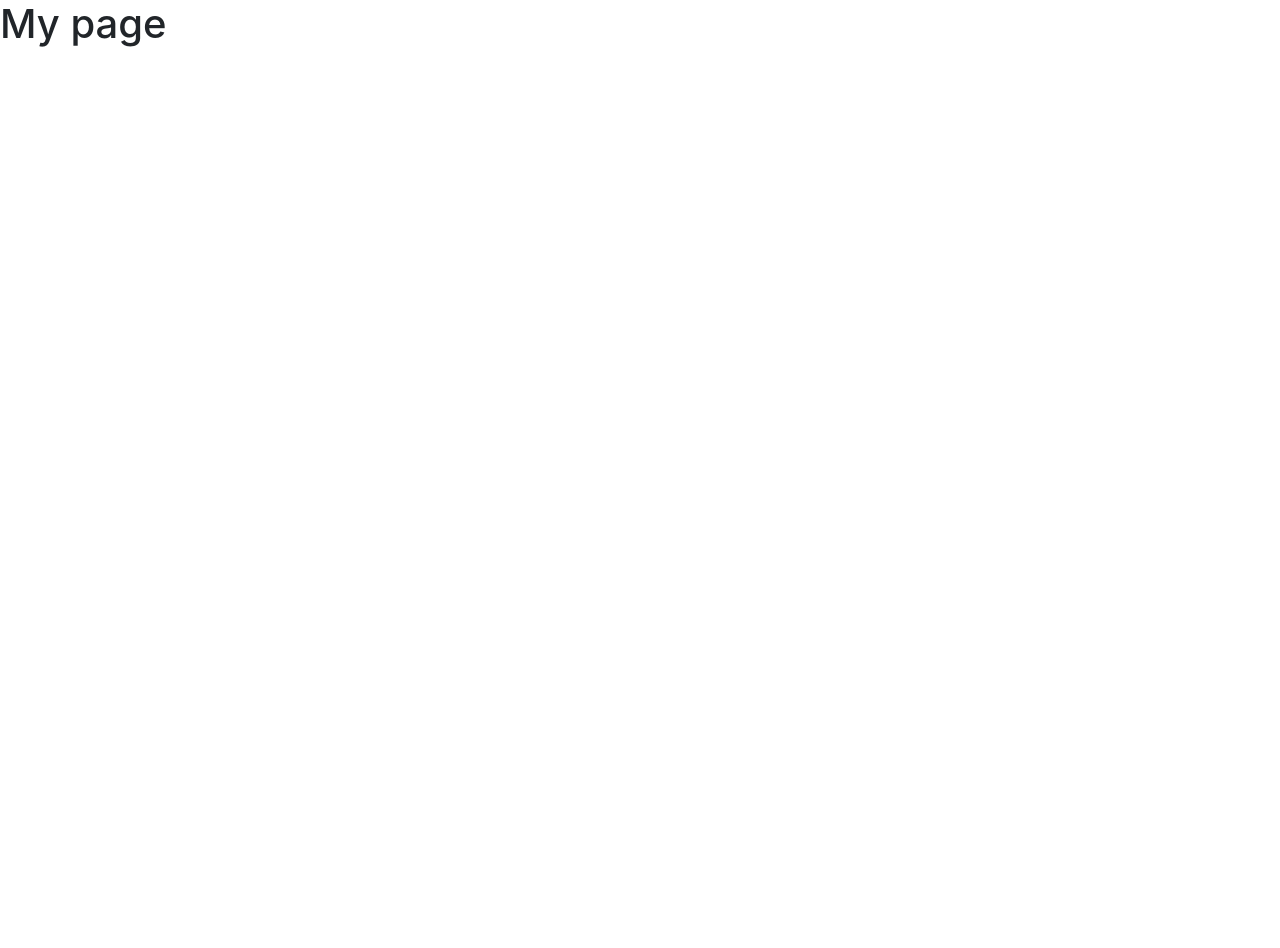
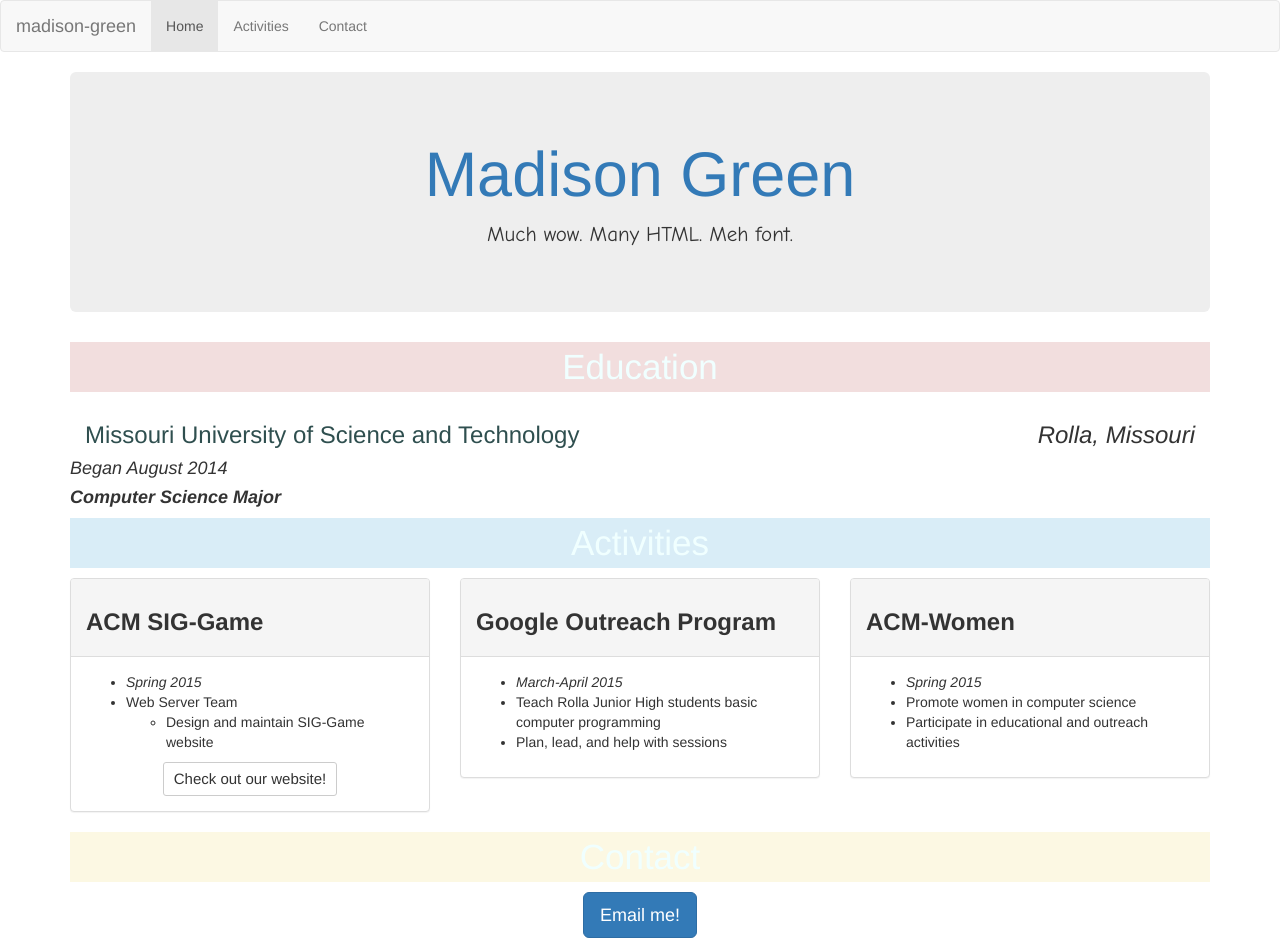
Before and after one commit to madison-green/madison-green.github.io, a plain HTML site: page index.html in a window 1280 px wide. Before the commit the page ends 800 px from the top, so only its background shows below. Drawn offline with nearby package versions, Linux system fonts and the light colour scheme.

Commit message:
index updated
Added: navigation bar(not finished), jumbotron, education, activities,
contact info.
Changed: theme(Flatly), title.

```diff
--- a/index.html
+++ b/index.html
@@ -1,9 +1,116 @@
-<html>
+<!DOCTYPE html>
+<html lang="en">
 	<head>
-		<title>madison-green</title>
-		<link href="http://maxcdn.bootstrapcdn.com/bootswatch/3.3.2/superhero/bootstrap.min.css" rel="stylesheet">
+		<title>Hello world!</title>
+		<meta charset="utf-8">
+		<link href="http://maxcdn.bootstrapcdn.com/bootswatch/3.3.2/flatly/bootstrap.min.css" rel="stylesheet">
+  <meta name="viewport" content="width=device-width, initial-scale=1">
+  <script src="https://ajax.googleapis.com/ajax/libs/jquery/1.11.1/jquery.min.js"></script>
+  <script src="http://maxcdn.bootstrapcdn.com/bootstrap/3.2.0/js/bootstrap.min.js"></script>
+  <meta name="viewport" content="width=device-width, initial-scale=1">
 	</head>
 	<body>
-		<h1>My page</h1>
+
+<!--Navigation Bar. Not done yet.-->
+		<nav class="navbar navbar-default">
+      <div class="container-fluid">
+        <div class="navbar-header">
+          <a class="navbar-brand" href="#">madison-green</a>
+        </div>
+        <div>
+          <ul class="nav navbar-nav">
+            <li class="active"><a href="#">Home</a></li>
+            <li><a href="#">Activities</a></li>
+            <li><a href="#">Contact</a></li>
+          </ul>
+        </div>
+      </div>
+    </nav>
+
+    <!--Heading/Jumbotron-->
+		<div class="container">
+		  <div class="jumbotron">
+			 <a href=http://madison-green.github.io>
+ 			  <h1 class="text-center">Madison Green</h1>
+  		 </a>
+ 			 <p class="text-center" style="font-family:Comic Sans MS,sans-serif">Much wow. Many HTML. Meh font.</p>
+		  </div>
+
+
+      <!--Education-->
+      <p class="bg-danger text-center" style="font-size:35px;color:azure">Education</p>
+        <div class="col-md-6">
+          <a href="http://www.mst.edu">
+            <h3 class="text-left" style="color:darkslategrey">Missouri University of Science and Technology</h3>
+          </a>
+        </div>
+        <div class="col-md-6">
+          <h3 class="text-right"><em>Rolla, Missouri</em></h3>
+        </div>
+        <h4><em>Began August 2014</h4>
+        <h4><strong>Computer Science Major</strong></em></h4>
+
+      <!--Activities-->
+  		<p class="bg-info text-center" style="font-size:35px;color:azure">Activities</p>
+        <div class="row">
+          <div class="col-md-4">
+            <div class="panel panel-default">
+              <div class="panel-heading">
+                <h3><strong>ACM SIG-Game</strong></h3>
+              </div>
+                <div class="panel-body">
+                  <ul>
+                    <li><em>Spring 2015</em></li>
+                    <li>Web Server Team</li>
+                      <ul>
+                        <li>Design and maintain SIG-Game website</li>
+                      </ul>
+                  </ul>
+                  <a href="http://blog.megaminerai.com/webserver/">
+                    <button type="button" class="btn btn-default btn-sm center-block"style="font-size:15px">Check out our website!</button>
+                  </a>
+                </div>
+              </div>
+          </div>
+
+          <div class="col-md-4">
+                    <div class="panel panel-default">
+                      <div class="panel-heading">
+                        <h3><strong>Google Outreach Program</strong></h3>
+                      </div>
+                        <div class="panel-body">
+                          <ul>
+                            <li><em>March-April 2015</em></li>
+                            <li>Teach Rolla Junior High students basic computer programming</li>
+                            <li>Plan, lead, and help with sessions</li>
+                          </ul>
+                        </div>
+                    </div>
+                  </div>
+
+          <div class="col-md-4">
+            <div class="panel panel-default">
+            <div class="panel-heading">
+              <h3><strong>ACM-Women</strong></h3>
+            </div>
+              <div class="panel-body">
+                <ul>
+                  <li><em>Spring 2015</em></li>
+                  <li>Promote women in computer science</li>
+                  <li>Participate in educational and outreach activities</li>
+                </ul>
+              </div>
+            </div>
+          </div>
+        </div>
+
+      <!--Contact Info-->
+      <p class="bg-warning text-center" style="font-size:35px;color:azure">Contact</p>
+      <p></p>
+        <a href="mailto:mngd5d@mst.edu">
+          <button type="button" class="btn btn-primary btn-lg center-block">Email me!</button>
+        </a>
+  		<p></p>
+	  </div>
 	</body>
 </html>
```
